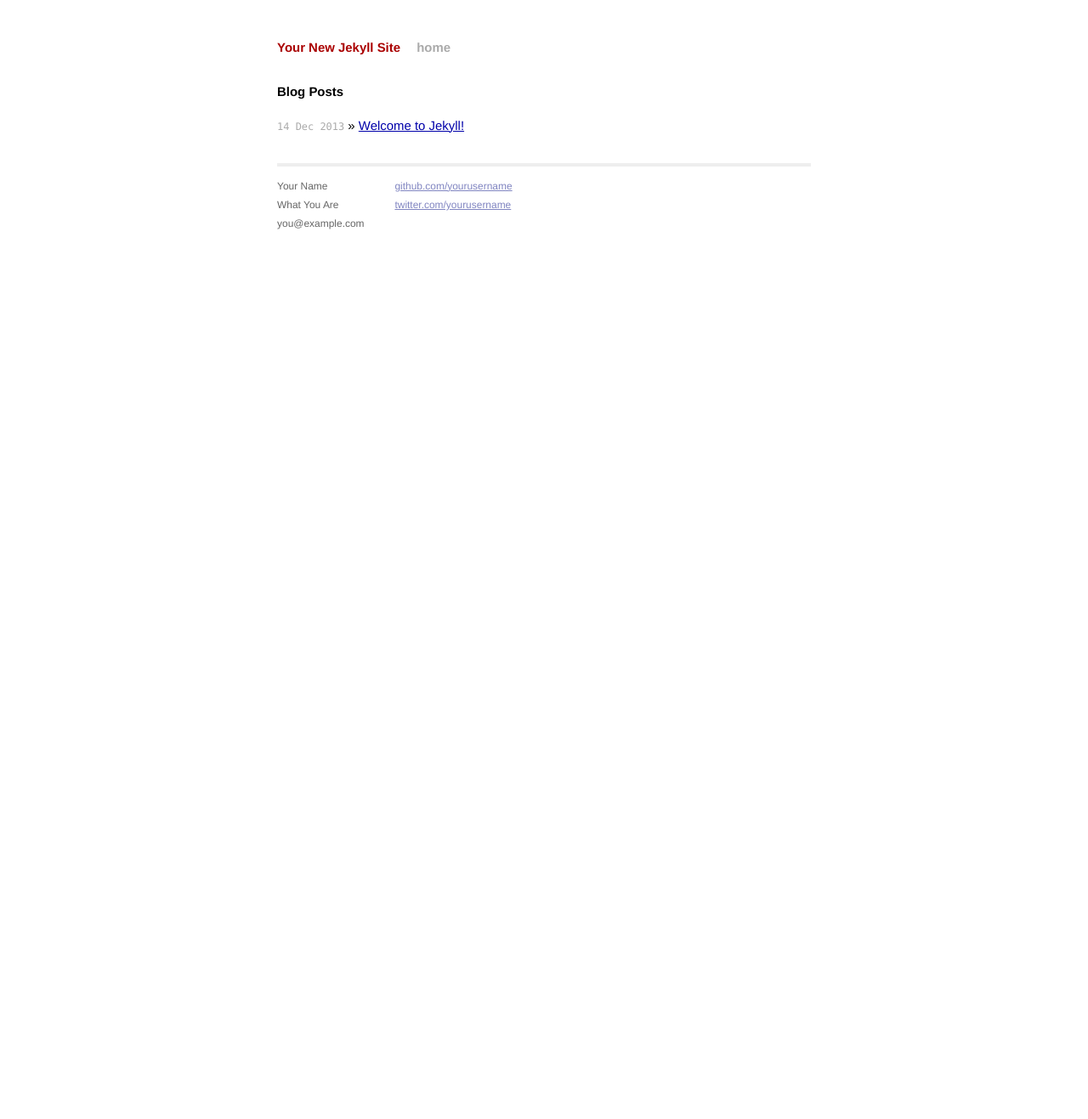
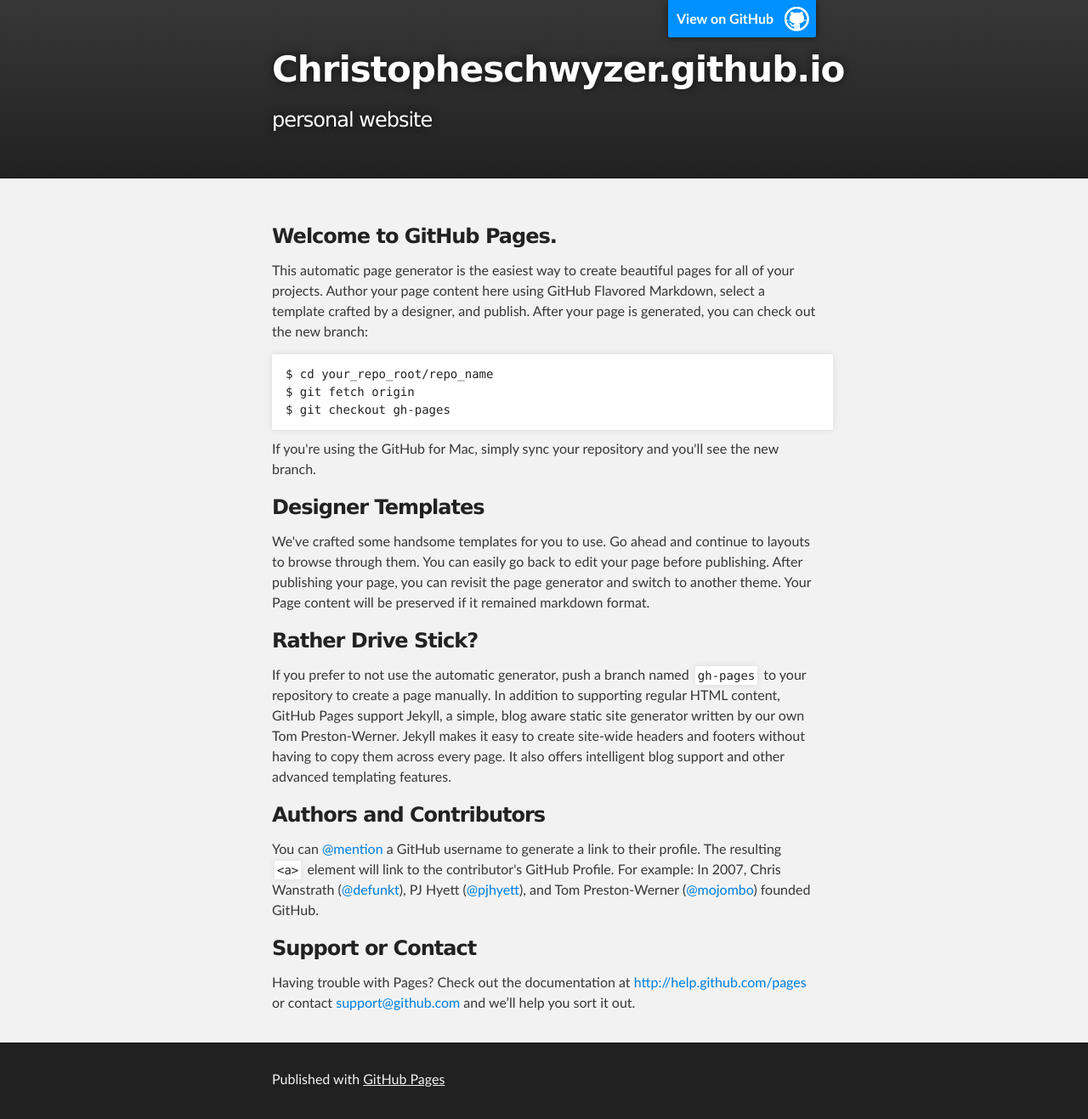
Before and after one commit to christopheschwyzer/christopheschwyzer.github.io, a Jekyll site: the page index.html, which Jekyll copies as it is, in a window 1280 px wide. Shown: the whole page at 85% size. Built offline with Jekyll 4.4.1, drawn with Linux system fonts in a browser that asks for light colours; Markdown is read by kramdown in place of the engine named in the settings; before the commit the page ends 945 px from its top, so only the background shows below that.

Commit message:
Replace master branch with page content via GitHub

```diff
--- a/index.html
+++ b/index.html
@@ -1,13 +1,74 @@
----
-layout: default
-title: Your New Jekyll Site
----
+<!DOCTYPE html>
+<html>
 
-<div id="home">
-  <h1>Blog Posts</h1>
-  <ul class="posts">
-    {% for post in site.posts %}
-      <li><span>{{ post.date | date_to_string }}</span> &raquo; <a href="{{ post.url }}">{{ post.title }}</a></li>
-    {% endfor %}
-  </ul>
-</div>
+  <head>
+    <meta charset='utf-8' />
+    <meta http-equiv="X-UA-Compatible" content="chrome=1" />
+    <meta name="description" content="Christopheschwyzer.github.io : personal website" />
+
+    <link rel="stylesheet" type="text/css" media="screen" href="stylesheets/stylesheet.css">
+
+    <title>Christopheschwyzer.github.io</title>
+  </head>
+
+  <body>
+
+    <!-- HEADER -->
+    <div id="header_wrap" class="outer">
+        <header class="inner">
+          <a id="forkme_banner" href="https://github.com/christopheschwyzer">View on GitHub</a>
+
+          <h1 id="project_title">Christopheschwyzer.github.io</h1>
+          <h2 id="project_tagline">personal website</h2>
+
+        </header>
+    </div>
+
+    <!-- MAIN CONTENT -->
+    <div id="main_content_wrap" class="outer">
+      <section id="main_content" class="inner">
+        <h3>
+<a name="welcome-to-github-pages" class="anchor" href="#welcome-to-github-pages"><span class="octicon octicon-link"></span></a>Welcome to GitHub Pages.</h3>
+
+<p>This automatic page generator is the easiest way to create beautiful pages for all of your projects. Author your page content here using GitHub Flavored Markdown, select a template crafted by a designer, and publish. After your page is generated, you can check out the new branch:</p>
+
+<pre><code>$ cd your_repo_root/repo_name
+$ git fetch origin
+$ git checkout gh-pages
+</code></pre>
+
+<p>If you're using the GitHub for Mac, simply sync your repository and you'll see the new branch.</p>
+
+<h3>
+<a name="designer-templates" class="anchor" href="#designer-templates"><span class="octicon octicon-link"></span></a>Designer Templates</h3>
+
+<p>We've crafted some handsome templates for you to use. Go ahead and continue to layouts to browse through them. You can easily go back to edit your page before publishing. After publishing your page, you can revisit the page generator and switch to another theme. Your Page content will be preserved if it remained markdown format.</p>
+
+<h3>
+<a name="rather-drive-stick" class="anchor" href="#rather-drive-stick"><span class="octicon octicon-link"></span></a>Rather Drive Stick?</h3>
+
+<p>If you prefer to not use the automatic generator, push a branch named <code>gh-pages</code> to your repository to create a page manually. In addition to supporting regular HTML content, GitHub Pages support Jekyll, a simple, blog aware static site generator written by our own Tom Preston-Werner. Jekyll makes it easy to create site-wide headers and footers without having to copy them across every page. It also offers intelligent blog support and other advanced templating features.</p>
+
+<h3>
+<a name="authors-and-contributors" class="anchor" href="#authors-and-contributors"><span class="octicon octicon-link"></span></a>Authors and Contributors</h3>
+
+<p>You can <a href="https://github.com/blog/821" class="user-mention">@mention</a> a GitHub username to generate a link to their profile. The resulting <code>&lt;a&gt;</code> element will link to the contributor's GitHub Profile. For example: In 2007, Chris Wanstrath (<a href="https://github.com/defunkt" class="user-mention">@defunkt</a>), PJ Hyett (<a href="https://github.com/pjhyett" class="user-mention">@pjhyett</a>), and Tom Preston-Werner (<a href="https://github.com/mojombo" class="user-mention">@mojombo</a>) founded GitHub.</p>
+
+<h3>
+<a name="support-or-contact" class="anchor" href="#support-or-contact"><span class="octicon octicon-link"></span></a>Support or Contact</h3>
+
+<p>Having trouble with Pages? Check out the documentation at <a href="http://help.github.com/pages">http://help.github.com/pages</a> or contact <a href="mailto:support@github.com">support@github.com</a> and we’ll help you sort it out.</p>
+      </section>
+    </div>
+
+    <!-- FOOTER  -->
+    <div id="footer_wrap" class="outer">
+      <footer class="inner">
+        <p>Published with <a href="http://pages.github.com">GitHub Pages</a></p>
+      </footer>
+    </div>
+
+
+
+  </body>
+</html>
--- /dev/null
+++ b/javascripts/main.js
@@ -0,0 +1 @@
+console.log('This would be the main JS file.');
--- /dev/null
+++ b/stylesheets/pygment_trac.css
@@ -0,0 +1,70 @@
+.highlight .hll { background-color: #ffffcc }
+.highlight  { background: #f0f3f3; }
+.highlight .c { color: #0099FF; font-style: italic } /* Comment */
+.highlight .err { color: #AA0000; background-color: #FFAAAA } /* Error */
+.highlight .k { color: #006699; font-weight: bold } /* Keyword */
+.highlight .o { color: #555555 } /* Operator */
+.highlight .cm { color: #0099FF; font-style: italic } /* Comment.Multiline */
+.highlight .cp { color: #009999 } /* Comment.Preproc */
+.highlight .c1 { color: #0099FF; font-style: italic } /* Comment.Single */
+.highlight .cs { color: #0099FF; font-weight: bold; font-style: italic } /* Comment.Special */
+.highlight .gd { background-color: #FFCCCC; border: 1px solid #CC0000 } /* Generic.Deleted */
+.highlight .ge { font-style: italic } /* Generic.Emph */
+.highlight .gr { color: #FF0000 } /* Generic.Error */
+.highlight .gh { color: #003300; font-weight: bold } /* Generic.Heading */
+.highlight .gi { background-color: #CCFFCC; border: 1px solid #00CC00 } /* Generic.Inserted */
+.highlight .go { color: #AAAAAA } /* Generic.Output */
+.highlight .gp { color: #000099; font-weight: bold } /* Generic.Prompt */
+.highlight .gs { font-weight: bold } /* Generic.Strong */
+.highlight .gu { color: #003300; font-weight: bold } /* Generic.Subheading */
+.highlight .gt { color: #99CC66 } /* Generic.Traceback */
+.highlight .kc { color: #006699; font-weight: bold } /* Keyword.Constant */
+.highlight .kd { color: #006699; font-weight: bold } /* Keyword.Declaration */
+.highlight .kn { color: #006699; font-weight: bold } /* Keyword.Namespace */
+.highlight .kp { color: #006699 } /* Keyword.Pseudo */
+.highlight .kr { color: #006699; font-weight: bold } /* Keyword.Reserved */
+.highlight .kt { color: #007788; font-weight: bold } /* Keyword.Type */
+.highlight .m { color: #FF6600 } /* Literal.Number */
+.highlight .s { color: #CC3300 } /* Literal.String */
+.highlight .na { color: #330099 } /* Name.Attribute */
+.highlight .nb { color: #336666 } /* Name.Builtin */
+.highlight .nc { color: #00AA88; font-weight: bold } /* Name.Class */
+.highlight .no { color: #336600 } /* Name.Constant */
+.highlight .nd { color: #9999FF } /* Name.Decorator */
+.highlight .ni { color: #999999; font-weight: bold } /* Name.Entity */
+.highlight .ne { color: #CC0000; font-weight: bold } /* Name.Exception */
+.highlight .nf { color: #CC00FF } /* Name.Function */
+.highlight .nl { color: #9999FF } /* Name.Label */
+.highlight .nn { color: #00CCFF; font-weight: bold } /* Name.Namespace */
+.highlight .nt { color: #330099; font-weight: bold } /* Name.Tag */
+.highlight .nv { color: #003333 } /* Name.Variable */
+.highlight .ow { color: #000000; font-weight: bold } /* Operator.Word */
+.highlight .w { color: #bbbbbb } /* Text.Whitespace */
+.highlight .mf { color: #FF6600 } /* Literal.Number.Float */
+.highlight .mh { color: #FF6600 } /* Literal.Number.Hex */
+.highlight .mi { color: #FF6600 } /* Literal.Number.Integer */
+.highlight .mo { color: #FF6600 } /* Literal.Number.Oct */
+.highlight .sb { color: #CC3300 } /* Literal.String.Backtick */
+.highlight .sc { color: #CC3300 } /* Literal.String.Char */
+.highlight .sd { color: #CC3300; font-style: italic } /* Literal.String.Doc */
+.highlight .s2 { color: #CC3300 } /* Literal.String.Double */
+.highlight .se { color: #CC3300; font-weight: bold } /* Literal.String.Escape */
+.highlight .sh { color: #CC3300 } /* Literal.String.Heredoc */
+.highlight .si { color: #AA0000 } /* Literal.String.Interpol */
+.highlight .sx { color: #CC3300 } /* Literal.String.Other */
+.highlight .sr { color: #33AAAA } /* Literal.String.Regex */
+.highlight .s1 { color: #CC3300 } /* Literal.String.Single */
+.highlight .ss { color: #FFCC33 } /* Literal.String.Symbol */
+.highlight .bp { color: #336666 } /* Name.Builtin.Pseudo */
+.highlight .vc { color: #003333 } /* Name.Variable.Class */
+.highlight .vg { color: #003333 } /* Name.Variable.Global */
+.highlight .vi { color: #003333 } /* Name.Variable.Instance */
+.highlight .il { color: #FF6600 } /* Literal.Number.Integer.Long */
+
+.type-csharp .highlight .k { color: #0000FF }
+.type-csharp .highlight .kt { color: #0000FF }
+.type-csharp .highlight .nf { color: #000000; font-weight: normal }
+.type-csharp .highlight .nc { color: #2B91AF }
+.type-csharp .highlight .nn { color: #000000 }
+.type-csharp .highlight .s { color: #A31515 }
+.type-csharp .highlight .sc { color: #A31515 }
--- /dev/null
+++ b/stylesheets/stylesheet.css
@@ -0,0 +1,423 @@
+/*******************************************************************************
+Slate Theme for GitHub Pages
+by Jason Costello, @jsncostello
+*******************************************************************************/
+
+@import url(pygment_trac.css);
+
+/*******************************************************************************
+MeyerWeb Reset
+*******************************************************************************/
+
+html, body, div, span, applet, object, iframe,
+h1, h2, h3, h4, h5, h6, p, blockquote, pre,
+a, abbr, acronym, address, big, cite, code,
+del, dfn, em, img, ins, kbd, q, s, samp,
+small, strike, strong, sub, sup, tt, var,
+b, u, i, center,
+dl, dt, dd, ol, ul, li,
+fieldset, form, label, legend,
+table, caption, tbody, tfoot, thead, tr, th, td,
+article, aside, canvas, details, embed,
+figure, figcaption, footer, header, hgroup,
+menu, nav, output, ruby, section, summary,
+time, mark, audio, video {
+  margin: 0;
+  padding: 0;
+  border: 0;
+  font: inherit;
+  vertical-align: baseline;
+}
+
+/* HTML5 display-role reset for older browsers */
+article, aside, details, figcaption, figure,
+footer, header, hgroup, menu, nav, section {
+  display: block;
+}
+
+ol, ul {
+  list-style: none;
+}
+
+table {
+  border-collapse: collapse;
+  border-spacing: 0;
+}
+
+/*******************************************************************************
+Theme Styles
+*******************************************************************************/
+
+body {
+  box-sizing: border-box;
+  color:#373737;
+  background: #212121;
+  font-size: 16px;
+  font-family: 'Myriad Pro', Calibri, Helvetica, Arial, sans-serif;
+  line-height: 1.5;
+  -webkit-font-smoothing: antialiased;
+}
+
+h1, h2, h3, h4, h5, h6 {
+  margin: 10px 0;
+  font-weight: 700;
+  color:#222222;
+  font-family: 'Lucida Grande', 'Calibri', Helvetica, Arial, sans-serif;
+  letter-spacing: -1px;
+}
+
+h1 {
+  font-size: 36px;
+  font-weight: 700;
+}
+
+h2 {
+  padding-bottom: 10px;
+  font-size: 32px;
+  background: url('../images/bg_hr.png') repeat-x bottom;
+}
+
+h3 {
+  font-size: 24px;
+}
+
+h4 {
+  font-size: 21px;
+}
+
+h5 {
+  font-size: 18px;
+}
+
+h6 {
+  font-size: 16px;
+}
+
+p {
+  margin: 10px 0 15px 0;
+}
+
+footer p {
+  color: #f2f2f2;
+}
+
+a {
+  text-decoration: none;
+  color: #007edf;
+  text-shadow: none;
+
+  transition: color 0.5s ease;
+  transition: text-shadow 0.5s ease;
+  -webkit-transition: color 0.5s ease;
+  -webkit-transition: text-shadow 0.5s ease;
+  -moz-transition: color 0.5s ease;
+  -moz-transition: text-shadow 0.5s ease;
+  -o-transition: color 0.5s ease;
+  -o-transition: text-shadow 0.5s ease;
+  -ms-transition: color 0.5s ease;
+  -ms-transition: text-shadow 0.5s ease;
+}
+
+a:hover, a:focus {text-decoration: underline;}
+
+footer a {
+  color: #F2F2F2;
+  text-decoration: underline;
+}
+
+em {
+  font-style: italic;
+}
+
+strong {
+  font-weight: bold;
+}
+
+img {
+  position: relative;
+  margin: 0 auto;
+  max-width: 739px;
+  padding: 5px;
+  margin: 10px 0 10px 0;
+  border: 1px solid #ebebeb;
+
+  box-shadow: 0 0 5px #ebebeb;
+  -webkit-box-shadow: 0 0 5px #ebebeb;
+  -moz-box-shadow: 0 0 5px #ebebeb;
+  -o-box-shadow: 0 0 5px #ebebeb;
+  -ms-box-shadow: 0 0 5px #ebebeb;
+}
+
+p img {
+  display: inline;
+  margin: 0;
+  padding: 0;
+  vertical-align: middle;
+  text-align: center;
+  border: none;
+}
+
+pre, code {
+  width: 100%;
+  color: #222;
+  background-color: #fff;
+
+  font-family: Monaco, "Bitstream Vera Sans Mono", "Lucida Console", Terminal, monospace;
+  font-size: 14px;
+
+  border-radius: 2px;
+  -moz-border-radius: 2px;
+  -webkit-border-radius: 2px;
+}
+
+pre {
+  width: 100%;
+  padding: 10px;
+  box-shadow: 0 0 10px rgba(0,0,0,.1);
+  overflow: auto;
+}
+
+code {
+  padding: 3px;
+  margin: 0 3px;
+  box-shadow: 0 0 10px rgba(0,0,0,.1);
+}
+
+pre code {
+  display: block;
+  box-shadow: none;
+}
+
+blockquote {
+  color: #666;
+  margin-bottom: 20px;
+  padding: 0 0 0 20px;
+  border-left: 3px solid #bbb;
+}
+
+
+ul, ol, dl {
+  margin-bottom: 15px
+}
+
+ul {
+  list-style: inside;
+  padding-left: 20px;
+}
+
+ol {
+  list-style: decimal inside;
+  padding-left: 20px;
+}
+
+dl dt {
+  font-weight: bold;
+}
+
+dl dd {
+  padding-left: 20px;
+  font-style: italic;
+}
+
+dl p {
+  padding-left: 20px;
+  font-style: italic;
+}
+
+hr {
+  height: 1px;
+  margin-bottom: 5px;
+  border: none;
+  background: url('../images/bg_hr.png') repeat-x center;
+}
+
+table {
+  border: 1px solid #373737;
+  margin-bottom: 20px;
+  text-align: left;
+ }
+
+th {
+  font-family: 'Lucida Grande', 'Helvetica Neue', Helvetica, Arial, sans-serif;
+  padding: 10px;
+  background: #373737;
+  color: #fff;
+ }
+
+td {
+  padding: 10px;
+  border: 1px solid #373737;
+ }
+
+form {
+  background: #f2f2f2;
+  padding: 20px;
+}
+
+/*******************************************************************************
+Full-Width Styles
+*******************************************************************************/
+
+.outer {
+  width: 100%;
+}
+
+.inner {
+  position: relative;
+  max-width: 640px;
+  padding: 20px 10px;
+  margin: 0 auto;
+}
+
+#forkme_banner {
+  display: block;
+  position: absolute;
+  top:0;
+  right: 10px;
+  z-index: 10;
+  padding: 10px 50px 10px 10px;
+  color: #fff;
+  background: url('../images/blacktocat.png') #0090ff no-repeat 95% 50%;
+  font-weight: 700;
+  box-shadow: 0 0 10px rgba(0,0,0,.5);
+  border-bottom-left-radius: 2px;
+  border-bottom-right-radius: 2px;
+}
+
+#header_wrap {
+  background: #212121;
+  background: -moz-linear-gradient(top, #373737, #212121);
+  background: -webkit-linear-gradient(top, #373737, #212121);
+  background: -ms-linear-gradient(top, #373737, #212121);
+  background: -o-linear-gradient(top, #373737, #212121);
+  background: linear-gradient(top, #373737, #212121);
+}
+
+#header_wrap .inner {
+  padding: 50px 10px 30px 10px;
+}
+
+#project_title {
+  margin: 0;
+  color: #fff;
+  font-size: 42px;
+  font-weight: 700;
+  text-shadow: #111 0px 0px 10px;
+}
+
+#project_tagline {
+  color: #fff;
+  font-size: 24px;
+  font-weight: 300;
+  background: none;
+  text-shadow: #111 0px 0px 10px;
+}
+
+#downloads {
+  position: absolute;
+  width: 210px;
+  z-index: 10;
+  bottom: -40px;
+  right: 0;
+  height: 70px;
+  background: url('../images/icon_download.png') no-repeat 0% 90%;
+}
+
+.zip_download_link {
+  display: block;
+  float: right;
+  width: 90px;
+  height:70px;
+  text-indent: -5000px;
+  overflow: hidden;
+  background: url(../images/sprite_download.png) no-repeat bottom left;
+}
+
+.tar_download_link {
+  display: block;
+  float: right;
+  width: 90px;
+  height:70px;
+  text-indent: -5000px;
+  overflow: hidden;
+  background: url(../images/sprite_download.png) no-repeat bottom right;
+  margin-left: 10px;
+}
+
+.zip_download_link:hover {
+  background: url(../images/sprite_download.png) no-repeat top left;
+}
+
+.tar_download_link:hover {
+  background: url(../images/sprite_download.png) no-repeat top right;
+}
+
+#main_content_wrap {
+  background: #f2f2f2;
+  border-top: 1px solid #111;
+  border-bottom: 1px solid #111;
+}
+
+#main_content {
+  padding-top: 40px;
+}
+
+#footer_wrap {
+  background: #212121;
+}
+
+
+
+/*******************************************************************************
+Small Device Styles
+*******************************************************************************/
+
+@media screen and (max-width: 480px) {
+  body {
+    font-size:14px;
+  }
+
+  #downloads {
+    display: none;
+  }
+
+  .inner {
+    min-width: 320px;
+    max-width: 480px;
+  }
+
+  #project_title {
+  font-size: 32px;
+  }
+
+  h1 {
+    font-size: 28px;
+  }
+
+  h2 {
+    font-size: 24px;
+  }
+
+  h3 {
+    font-size: 21px;
+  }
+
+  h4 {
+    font-size: 18px;
+  }
+
+  h5 {
+    font-size: 14px;
+  }
+
+  h6 {
+    font-size: 12px;
+  }
+
+  code, pre {
+    min-width: 320px;
+    max-width: 480px;
+    font-size: 11px;
+  }
+
+}
```
Also changed, not shown: params.json (added, +1 -0 lines), images/bg_hr.png (added), images/blacktocat.png (added), images/icon_download.png (added), images/sprite_download.png (added).
